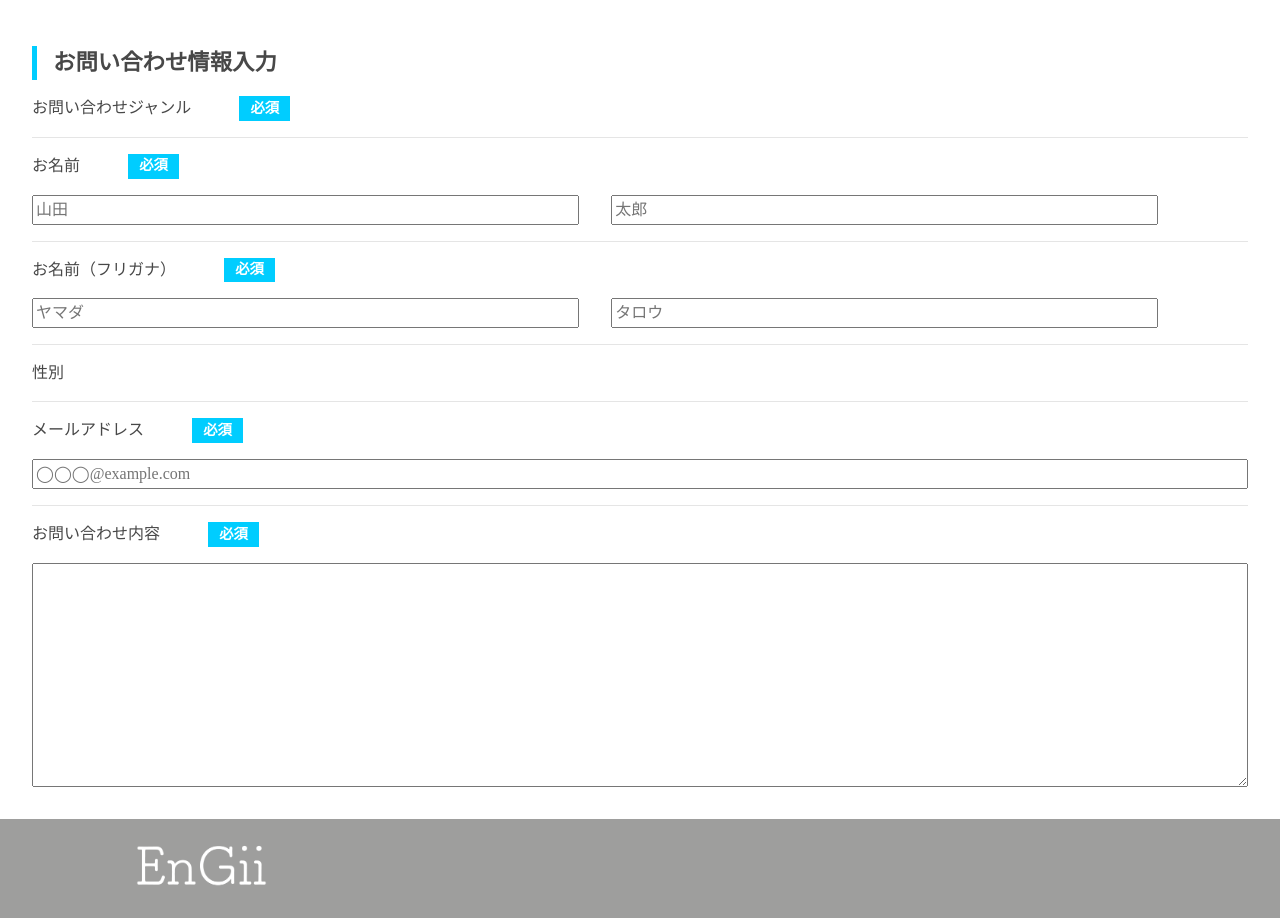
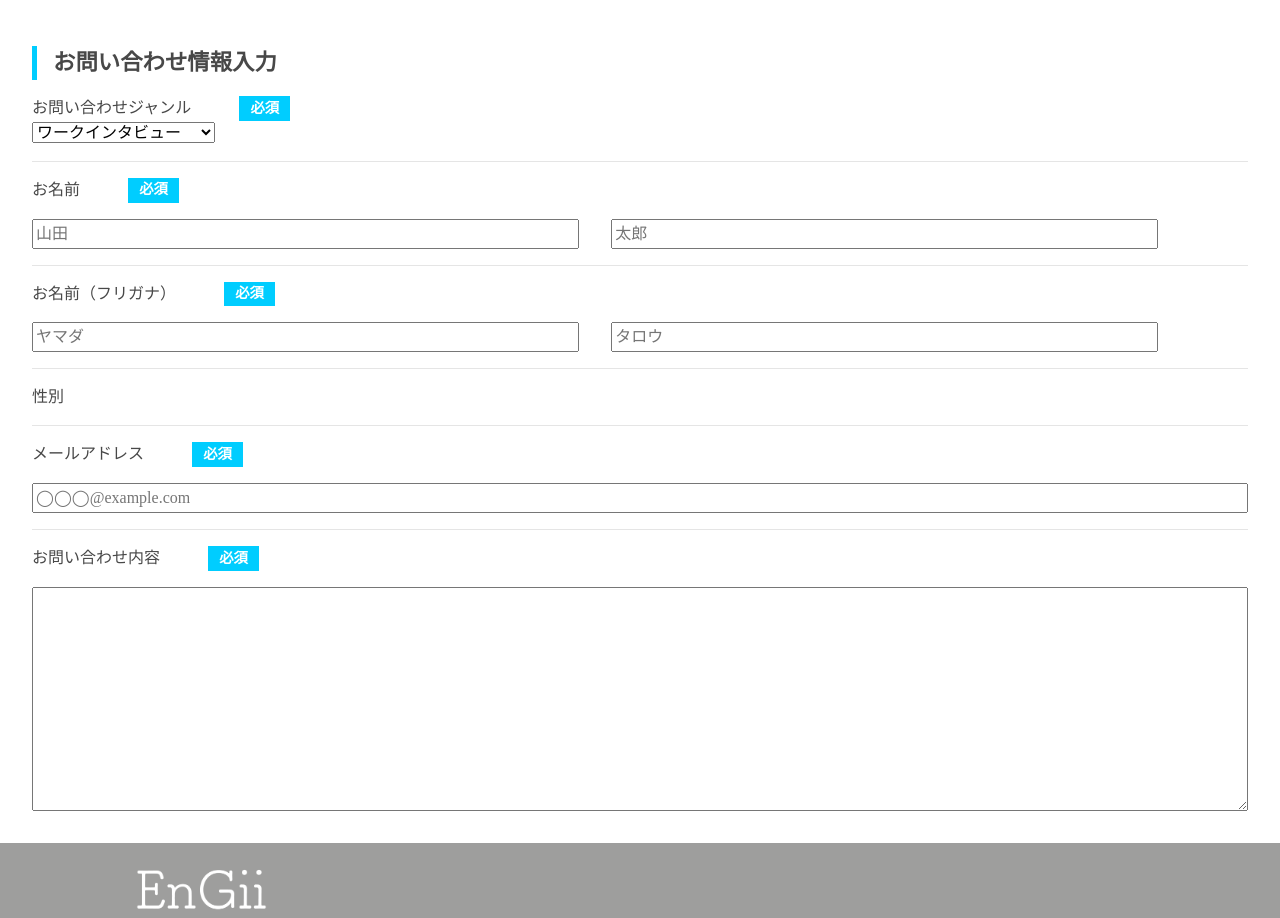
Before and after one commit to vivaruckk17/officialengii, a Nuxt app: page /contact in a window 1280 px wide. Shown: the part 1000-1918 px from the top of the page. Built offline with nearby package versions, Linux system fonts and the light colour scheme.

Commit message:
Update contact.vue

```diff
--- a/pages/contact.vue
+++ b/pages/contact.vue
@@ -30,6 +30,13 @@
             <div class="must-icon">
               <p>必須</p>
             </div>
+          </div>
+          <div class="genre-select">
+            <select name="select">
+              <option value="ボディメイクサポート">ワークインタビュー</option>
+              <option value="ボディメイクサポート">ボディメイクサポート</option>
+              <option value="ボディメイクサポート">EnGii知恵の輪</option>
+            </select>
           </div>
         </div>
         <hr>
```
